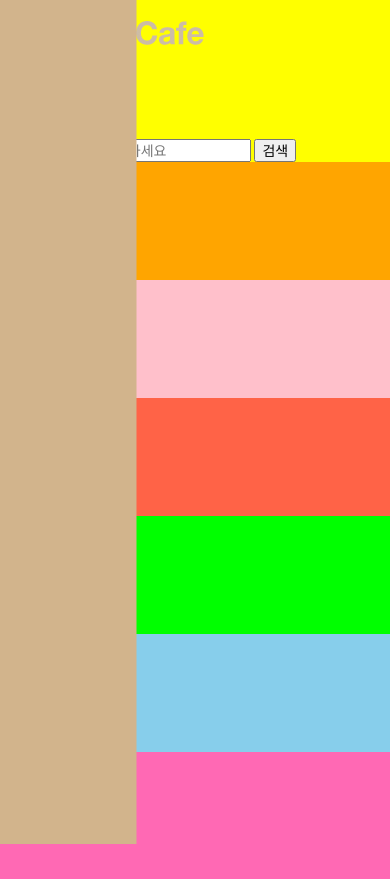
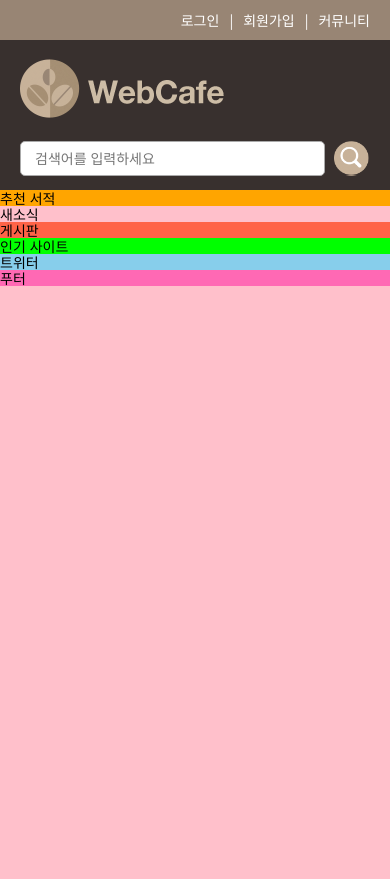
Before and after one commit to Leehaeun0/FDS15_RWD, a plain HTML site: page index.html in a window 390 px wide. After the commit the page ends 844 px from the top, so only its background shows below. Drawn offline with Linux system fonts and the light colour scheme.

Commit message:
모바일 헤더 디자인 완성

```diff
--- a/css/module/designpart.css
+++ b/css/module/designpart.css
@@ -2,3 +2,8 @@
   max-width: 100%;
   height: auto;
 }
+.button{
+  cursor: pointer;
+  padding: .25em 1em;
+  border: 1px solid #aaa
+}
--- a/css/style/background.css
+++ b/css/style/background.css
@@ -3,15 +3,12 @@
 }
 .appHeader{
   background-color: yellow;
-  min-height: 15vh;
 }
 .appNavigation{
   background-color: tan;
-  min-height: 10vh;
 }
 .appMain{
   background-color: darkblue;
-  min-height: 60vh;
 }
 .book{
   background-color: orange;
@@ -30,5 +27,4 @@
 }
 .appFooter{
   background-color: hotpink;
-  min-height: 15vh;
 }
--- a/css/style/public.css
+++ b/css/style/public.css
@@ -1,4 +1,9 @@
 /* 공통 스타일 */
+/* 링크 스타일 */
+a{
+  text-decoration: none;
+  color: inherit;
+}
 /* 박스 모델 초기화 */
 body, body *, body *::before, body *::after{
   box-sizing: border-box;
@@ -7,4 +12,5 @@ body, body *, body *::before, body *::after{
 .container, .appMain{
   display: flex;
   flex-flow: row wrap;
+
 }
--- a/css/style/small.css
+++ b/css/style/small.css
@@ -11,11 +11,73 @@ body{
   left: 0;
   width: 70vw;
   height: 100vh;
-  transform:translate(-50%);
-}
-.appMain{
-  min-height: 70vh;
+  transform:translate(-100%);
 }
 .book, .news, .board, .favorite, .twitter{
   width: 100%;
 }
+/* 헤더 */
+.appHeader{
+  display: flex;
+  flex-flow: row wrap;
+  background-color: #38302e;
+  padding-bottom: 1em;
+}
+.brand, .memberOnly, .searchForm{
+  width: 100%;
+  padding-left: 20px;
+  padding-right: 20px;
+}
+.brand a{
+  display: block;
+}
+.memberOnly{
+  order: -1;
+  display: flex;
+  flex-flow: row nowrap;
+  justify-content: flex-end;
+  background-color: rgb(152, 133, 116);
+  color: #fff;
+}
+.memberOnly li{
+  display: flex;
+  align-items: center;
+  padding: 5px 0;
+}
+.memberOnly li:last-child{
+  margin-right: -0.715em;
+}
+.memberOnly a{
+  padding: 0.5em 0.715em;
+}
+input[name="search"]{
+  border: 1px solid #aaa;
+  border-radius: 5px;
+  height: 35px;
+  margin-right: 5px;
+  padding-left: 1em;
+  width: calc(100% - 45px);
+  vertical-align: middle;
+}
+.buttonSearch{
+  vertical-align: middle;
+  width: 35px;
+  height: 35px;
+  line-height: 30px;
+  text-align: center;
+  padding: 0;
+  border: 0;
+  font-size: 0.8em;
+  position: relative;
+  background-color: transparent;
+}
+.buttonSearch::before{
+  content: "";
+  width: 100%;
+  height: 100%;
+  position: absolute;
+  top: 0;
+  left: 0;
+  background-image: url(./../images/btn_search.png);
+  background-size: contain;
+}
--- a/index.html
+++ b/index.html
@@ -19,7 +19,7 @@
 <body>
   <div class="container">
     <header class="appHeader">
-      <h1 class="brand resetMargin">
+      <h1 class="brand">
         <a href="#">
           <img class="responsive" src="./images/rwd-logo.png" alt="" />
         </a>
@@ -34,8 +34,8 @@
       <form action="https://formspree.io/xyyzgpvy" method="POST" class="searchForm">
         <fieldset class="resetBox">
           <legend>검색 폼</legend>
-          <label for="search" class="a11y-hidden">검색어</label>
-          <input type="search" id="search" name="search" required placeholder="검색어를 입력하세요" />
+          <label for="search" class="a11yHidden">검색어</label>
+          <input type="search" id="search" name="search" required placeholder="검색어를 입력하세요">
           <button type="submit" class="button buttonSearch">검색</button>
         </fieldset>
       </form>
```
